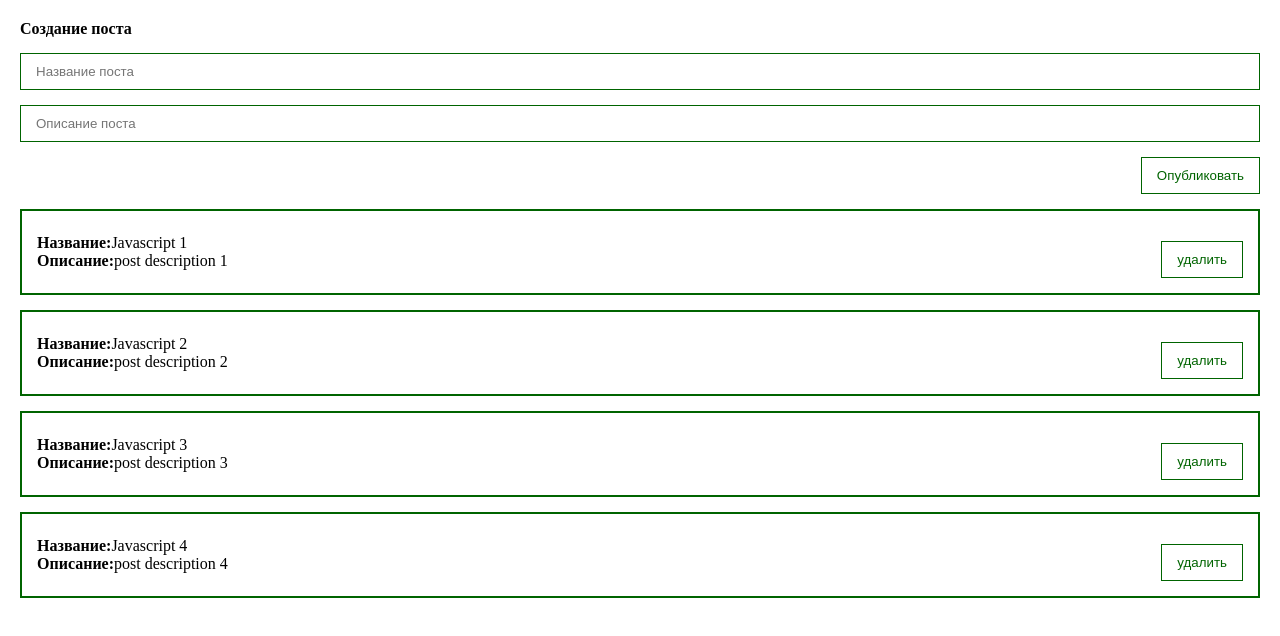
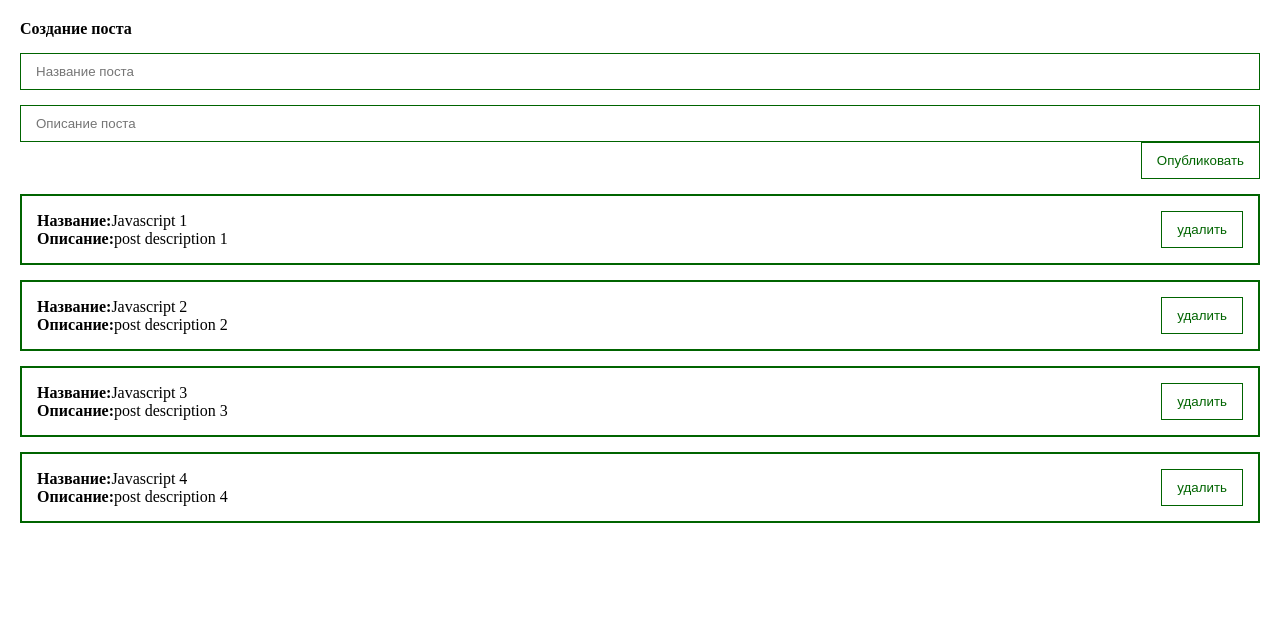
Before and after one commit to wyomingIncidentGuy/ulbi, a Vue app: page / in a window 1280 px wide. Shown: the top 636 px of the page. Built offline with nearby package versions, Linux system fonts and the light colour scheme.

Commit message:
registered myButton as a global component

```diff
--- /dev/null
+++ b/src/components/UI/index.js
@@ -0,0 +1,6 @@
+import myButton from './myButton.vue';
+
+
+export default [
+    myButton
+]
--- a/src/components/UI/myButton.vue
+++ b/src/components/UI/myButton.vue
@@ -1,29 +1,18 @@
 <template>
-    <button @click="importedMethod('create')">
+    <button>
         <slot></slot>
     </button>
 </template>
 
 <script>
     export default{
-        emits: ['create'],
-        props:{
-
-        },
-
-        methods: {
-            importedMethod(methodName){
-                this.$emit(methodName)
-            }
-        }
-
+        name: 'myButton'
     }
 </script>
 
 <style>
-    .btn{
+    button{
     align-self:flex-end;
-    margin-top: 15px;
     padding: 10px 15px;
     background: none;
     color:darkgreen;
--- a/src/components/postForm.vue
+++ b/src/components/postForm.vue
@@ -3,22 +3,12 @@
         <h4>Создание поста</h4>
         <input v-model="title" class = "input" type="text" placeholder = "Название поста">
         <input v-model="body" class = "input" type="text" placeholder="Описание поста">
-        <myButton
-        class = "btn"
-        @click = "create"
-        >Опубликовать</myButton>
+        <myButton @click = "create">Опубликовать</myButton>
     </form>
 </template>
 
 <script>
-    import myButton from './UI/myButton.vue';
-
     export default{
-
-        components: {
-            myButton,
-        },
-
         emits:['createPost'],
         data(){
             return{
--- a/src/components/postItem.vue
+++ b/src/components/postItem.vue
@@ -5,16 +5,12 @@
             <div><strong>Описание:</strong>{{ post.body }}</div>
         </div>
         <div class="post__buttons">
-            <myButton
-            class="btn"
-            @click="delete"
-            >удалить</myButton>
+            <myButton @click="delete">удалить</myButton>
         </div>
     </div>
 </template>
 
 <script>
-    import myButton from './UI/myButton.vue';
     export default{
         emits:[],
 
@@ -30,10 +26,6 @@
 
             }
         },
-
-        components: {
-            myButton
-        }
     }
 </script>
 
--- a/src/main.js
+++ b/src/main.js
@@ -1,4 +1,11 @@
 import { createApp } from 'vue'
 import App from './App.vue'
+import components from './components/UI';
 
-createApp(App).mount('#app')
+const app = createApp(App);
+
+components.forEach(component => {
+    app.component(component.name, component);
+});
+
+app.mount('#app')
```
